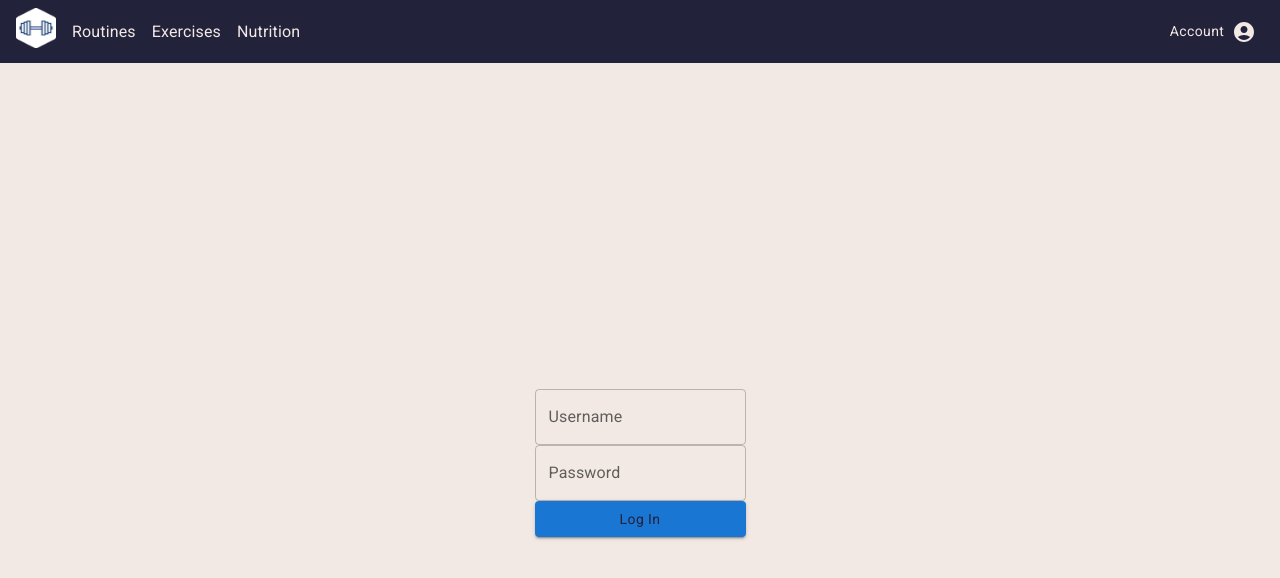
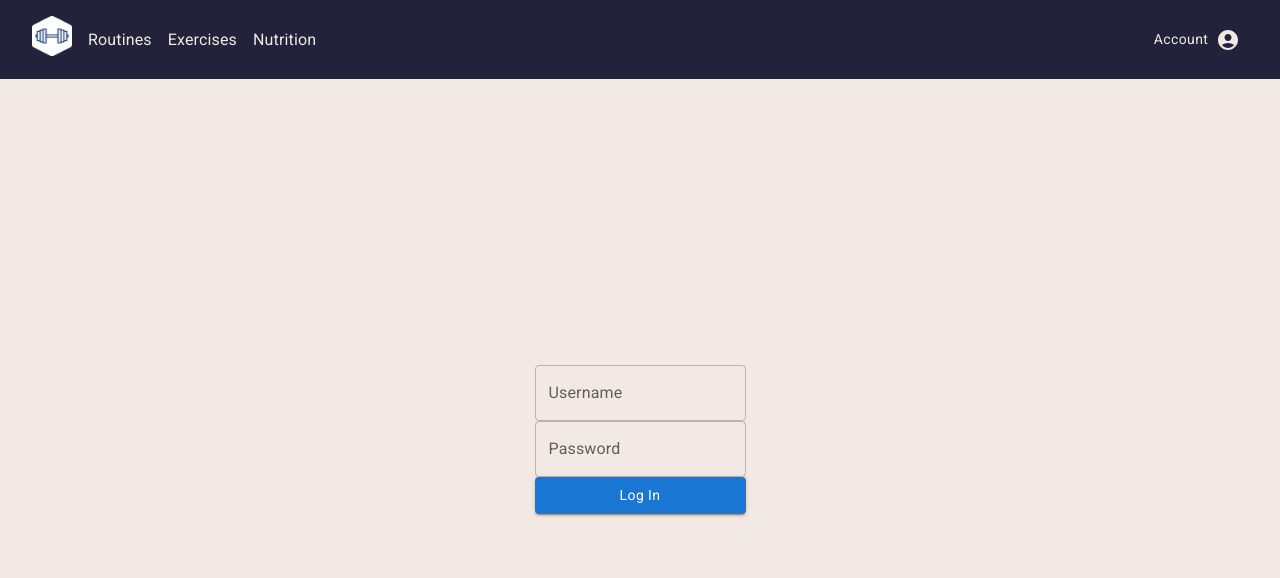
Before and after one commit to sudopseudocode/wger-ui, a Next.js app: page /login in a window 1280 px wide. Shown: the top 578 px of the page. Built offline with nearby package versions, Linux system fonts and the light colour scheme.

Commit message:
feat: adjust layout

```diff
--- a/app/globals.css
+++ b/app/globals.css
@@ -9,6 +9,11 @@
   --background: var(--isabelline);
   --foreground: var(--space-cadet);
   --max-width: 1320px;
+  /* Mui Theme */
+  --mui-palette-primary-main: var(--space-cadet);
+  --mui-palette-primary-light: var(--ultra-violet);
+  --mui-palette-primary-dark: var(--space-cadet);
+  --mui-palette-primary-contrast-text: var(--isabelline);
 }
 
 @media (prefers-color-scheme: dark) {
--- a/app/layout.module.css
+++ b/app/layout.module.css
@@ -4,6 +4,8 @@
 }
 
 .main {
+  display: flex;
+  justify-content: center;
   flex-grow: 1;
   background-color: var(--background);
   color: var(--foreground);
--- a/app/login/page.module.css
+++ b/app/login/login.module.css
@@ -1,6 +1,4 @@
 .page {
-  width: 100%;
-  height: 100vh;
   display: flex;
   justify-content: center;
   align-items: center;
--- a/app/login/page.tsx
+++ b/app/login/page.tsx
@@ -1,11 +1,12 @@
 "use client";
-import styles from "./page.module.css";
+import styles from "./login.module.css";
 import { Button, TextField } from "@mui/material";
 import { type FormEvent, useState } from "react";
 import { ACCESS_TOKEN_KEY, REFRESH_TOKEN_KEY } from "@/lib/constants";
 
 import { z } from "zod";
 import { fetcher } from "@/lib/fetcher";
+import { useRouter } from "next/navigation";
 
 const LoginFormSchema = z.object({
   username: z
@@ -28,6 +29,7 @@ export default function LoginPage() {
   const [password, setPassword] = useState("");
   const [pending, setPending] = useState(false);
   const [showErrors, setShowErrors] = useState(false);
+  const router = useRouter();
   // Form validation
   const validatedFields = LoginFormSchema.safeParse({
     username,
@@ -52,10 +54,10 @@ export default function LoginPage() {
         }),
       },
     });
-    console.log(data);
     setPending(false);
     localStorage.setItem(ACCESS_TOKEN_KEY, data.access);
     localStorage.setItem(REFRESH_TOKEN_KEY, data.refresh);
+    router.push("/");
   };
 
   return (
--- a/app/page.module.css
+++ b/app/page.module.css
@@ -1,6 +1,7 @@
 .page {
   display: flex;
   flex-direction: column;
-  justify-content: center;
-  align-items: center;
+  max-width: var(--max-width);
+  width: 100%;
+  margin: 1rem 2rem;
 }
--- a/components/AccountNavItem.tsx
+++ b/components/AccountNavItem.tsx
@@ -8,7 +8,7 @@ import {
 } from "@mui/material";
 import { useState, type MouseEvent } from "react";
 import { Logout, Settings, AccountCircle } from "@mui/icons-material";
-import styles from "./AccountNavItem.module.css";
+import styles from "./accountNavItem.module.css";
 
 export const AccountNavItem = () => {
   const [anchorEl, setAnchorEl] = useState<null | HTMLElement>(null);
@@ -26,13 +26,14 @@ export const AccountNavItem = () => {
   };
 
   return (
-    <>
+    <div className={styles.container}>
       <Button
         id="account-button"
         aria-controls={open ? "profile-menu" : undefined}
         aria-haspopup="true"
         aria-expanded={open ? "true" : undefined}
         onClick={handleClick}
+        sx={{ color: "inherit" }}
       >
         Account &nbsp;
         <AccountCircle />
@@ -45,6 +46,9 @@ export const AccountNavItem = () => {
         MenuListProps={{
           "aria-labelledby": "account-button",
         }}
+        transformOrigin={{ horizontal: "right", vertical: "top" }}
+        anchorOrigin={{ horizontal: "right", vertical: "bottom" }}
+        disableScrollLock
       >
         <MenuItem onClick={handleClose}>
           <ListItemIcon>
@@ -59,6 +63,6 @@ export const AccountNavItem = () => {
           <ListItemText>Logout</ListItemText>
         </MenuItem>
       </Menu>
-    </>
+    </div>
   );
 };
--- a/components/ThemeClient.tsx
+++ b/components/ThemeClient.tsx
@@ -4,11 +4,11 @@ import { type ReactNode } from "react";
 
 export const ThemeClient = ({ children }: { children: ReactNode }) => {
   const theme = createTheme({
+    cssVariables: true,
     components: {
       MuiButton: {
         styleOverrides: {
           root: {
-            color: "inherit",
             textTransform: "none",
           },
         },
--- a/components/accountNavItem.module.css
+++ b/components/accountNavItem.module.css
@@ -1,3 +1,3 @@
 .container {
-  justify-content: flex-end;
+  position: relative;
 }
--- a/components/header.module.css
+++ b/components/header.module.css
@@ -4,10 +4,10 @@
   display: flex;
   justify-content: center;
   align-items: center;
-  padding: 0.5rem 1rem;
 }
 
 .content {
+  margin: 1rem 2rem;
   max-width: var(--max-width);
   width: 100%;
   display: flex;
```
